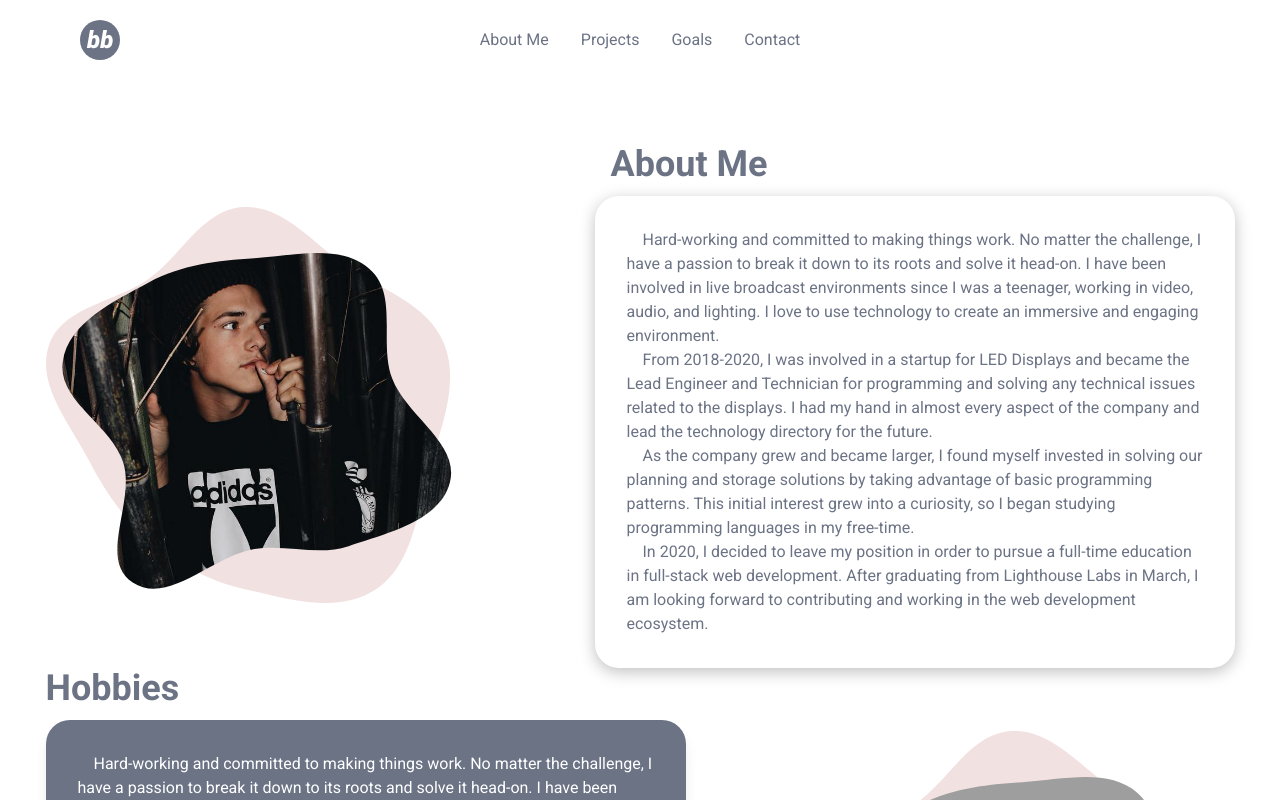
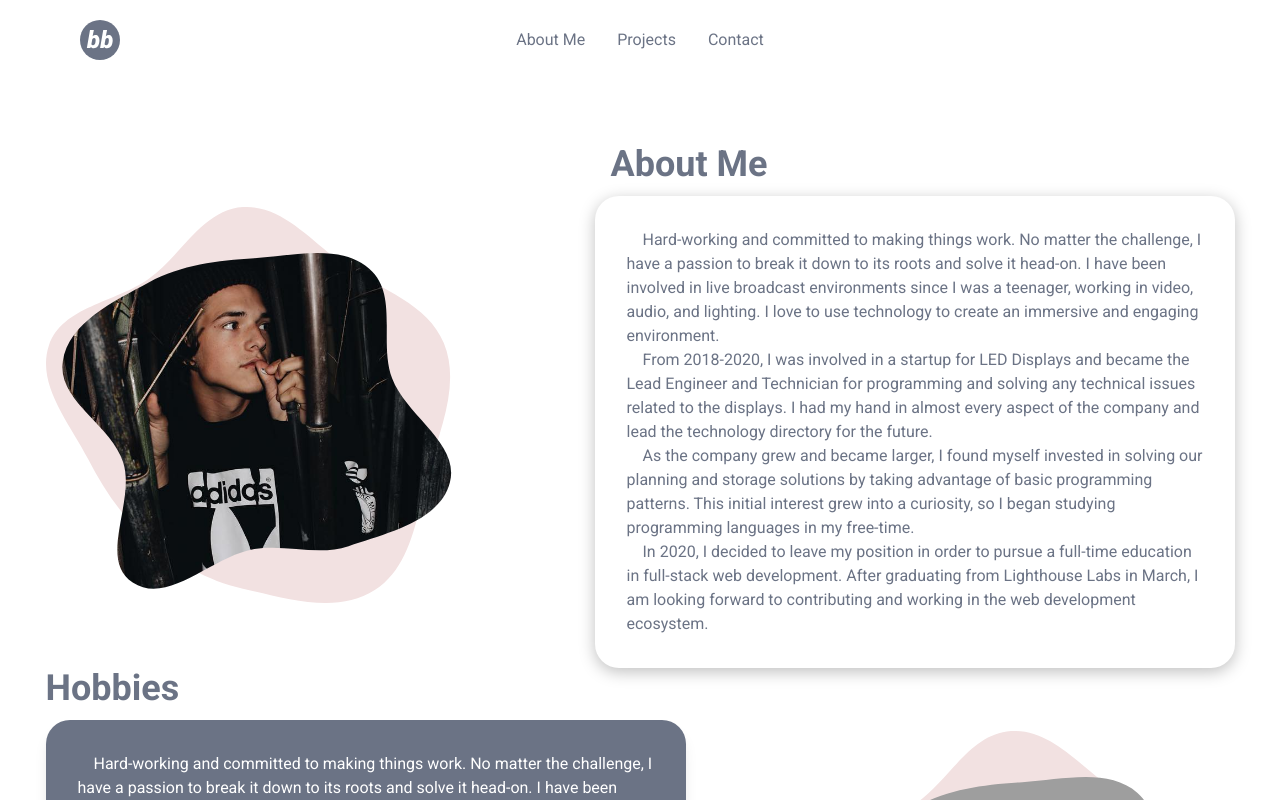
Before and after one commit to babs20/babs-portfolio, a React (Create React App) app: page / in a window 1280 px wide. Shown: the top 800 px of the page. Built offline with nearby package versions, Linux system fonts and the light colour scheme; grey boxes are pictures that could not be loaded; what @tailwindcss/typography would draw is missing.

Commit message:
remove goals from site

```diff
--- a/src/App.tsx
+++ b/src/App.tsx
@@ -1,5 +1,6 @@
 import Home from './views/Home';
 import Projects from './views/Projects';
+import Contact from './views/Contact';
 import { FooterAndHeader } from './containers/FooterAndHeader';
 import { BrowserRouter as Router, Route, Switch } from 'react-router-dom';
 
@@ -12,11 +13,10 @@ function App() {
             <Projects />
           </FooterAndHeader>
         </Route>
-        <Route path='/goals'>
-          <Home />
-        </Route>
         <Route path='/contact'>
-          <Home></Home>
+          <FooterAndHeader>
+            <Contact />
+          </FooterAndHeader>
         </Route>
         <Route path='/'>
           <FooterAndHeader>
--- a/src/components/TopNav.tsx
+++ b/src/components/TopNav.tsx
@@ -33,12 +33,6 @@ export default function TopNav(): JSX.Element {
           Projects
         </Link>
         <Link
-          to='/goals'
-          className='pb-2 mx-4 my-1 border-[#6B7385] hover:border-b'
-        >
-          Goals
-        </Link>
-        <Link
           to='/contact'
           className='pb-2 mx-4 my-1 border-[#6B7385] hover:border-b'
         >
```
